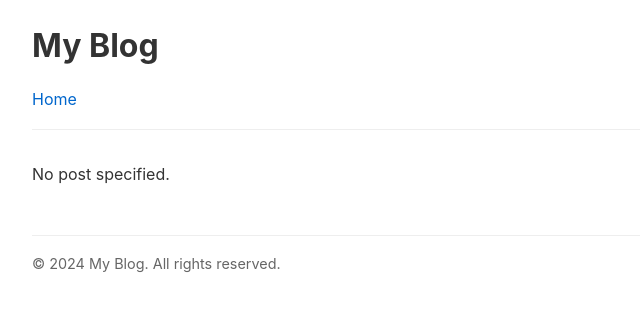
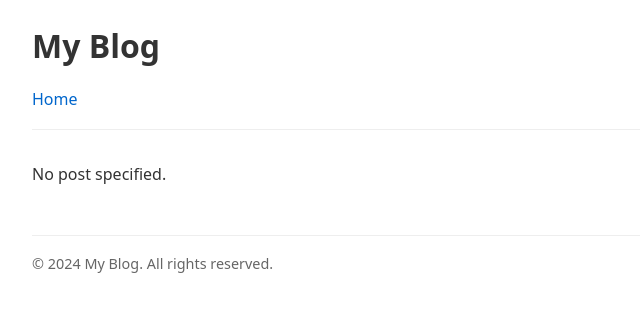
Before and after one commit to thisismalindu/md-blog, a website: page post.html in a window 1280 px wide. Shown: the full height of the page, 228-868 px from the left. Drawn offline with Linux system fonts and the light colour scheme.

Commit message:
add 'system-ui' as font

```diff
--- a/styles.css
+++ b/styles.css
@@ -6,7 +6,7 @@
 }
 
 body {
-    font-family: -apple-system, BlinkMacSystemFont, 'Segoe UI', Roboto, Oxygen, Ubuntu, Cantarell, sans-serif;
+    font-family: system-ui, -apple-system, BlinkMacSystemFont, 'Segoe UI', Roboto, Oxygen, Ubuntu, Cantarell, 'Open Sans', 'Helvetica Neue', sans-serif;
     line-height: 1.6;
     color: #333;
     max-width: 800px;
```
